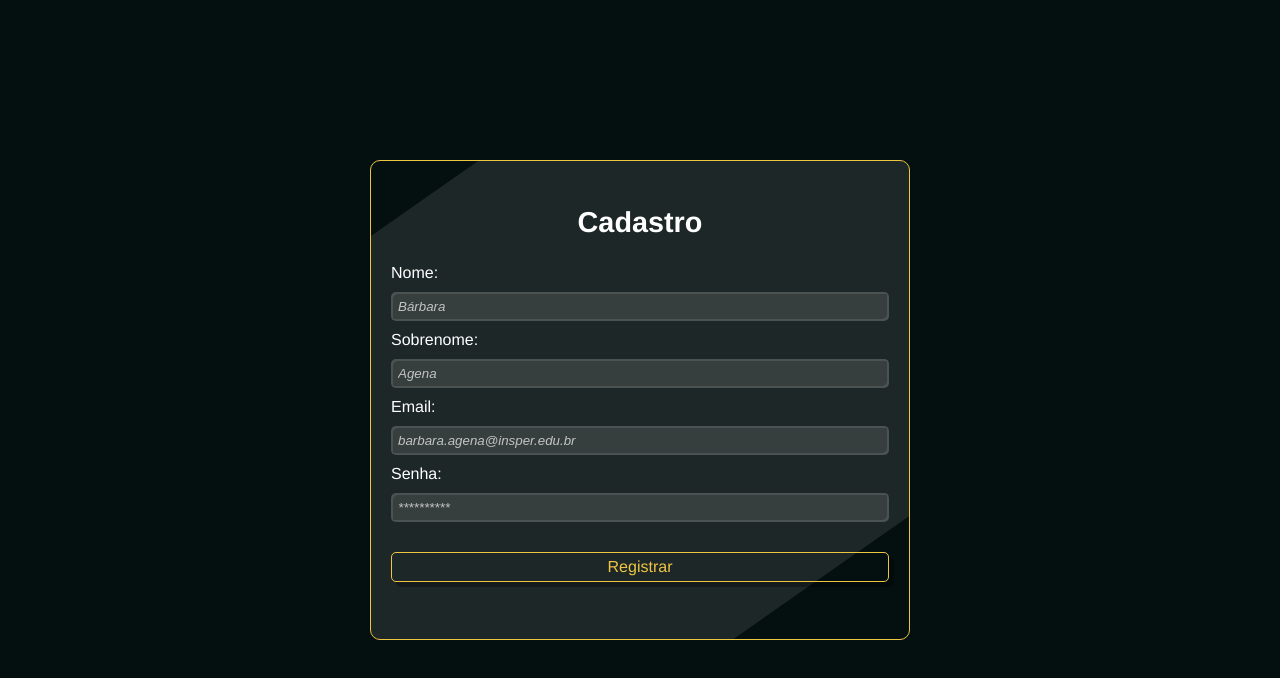
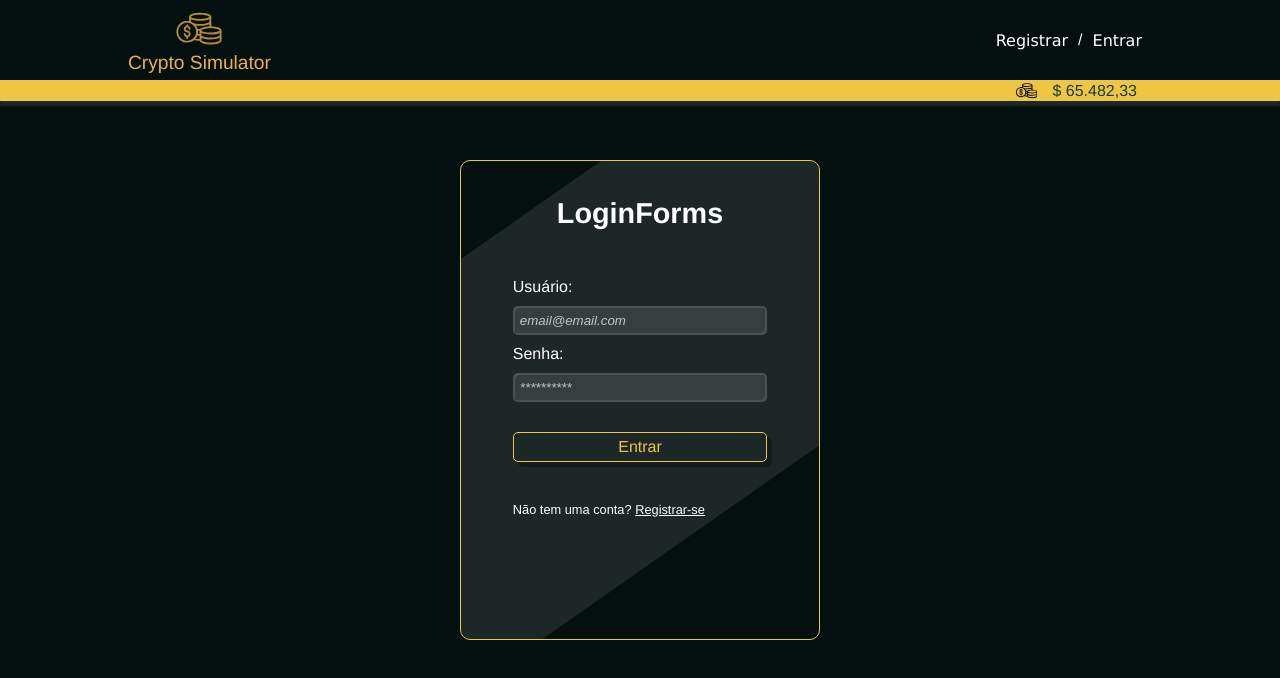
Before and after one commit to Rosada-eng/crypto-simulator, a React (Create React App) app: page /login in a window 1280 px wide. Shown: the top 678 px of the page. Built offline with nearby package versions, Linux system fonts and the light colour scheme.

Commit message:
Adiciona rotas de home / login / registro

```diff
--- a/package.json
+++ b/package.json
@@ -10,8 +10,10 @@
     "@testing-library/jest-dom": "^5.15.0",
     "@testing-library/react": "^11.2.7",
     "@testing-library/user-event": "^12.8.3",
+    "history": "^5.1.0",
     "react": "^17.0.2",
     "react-dom": "^17.0.2",
+    "react-router-dom": "^6.0.0-beta.8",
     "react-scripts": "4.0.3",
     "web-vitals": "^1.1.2"
   },
--- a/src/App.js
+++ b/src/App.js
@@ -1,17 +1,19 @@
 import React from 'react';
-import Broker from './components/Broker/Broker';
+
 import Login from './components/Login/Login';
-import Navbar from './components/Navbar/Navbar';
 import Register from './components/Register/Register';
+import { BrowserRouter, Routes, Route } from 'react-router-dom';
+import Home from './components/Home';
 
 function App() {
   return (
-    <>
-      {/* <Navbar /> */}
-      {/* <Broker /> */}
-      {/* <Login /> */}
-      <Register />
-    </>
+    <BrowserRouter>
+      <Routes>
+        <Route path="/" element={<Home />} />
+        <Route path="/login" element={<Login />} />
+        <Route path="/register" element={<Register />} />
+      </Routes>
+    </BrowserRouter>
   );
 }
 
--- /dev/null
+++ b/src/components/Home.js
@@ -0,0 +1,14 @@
+import React from 'react';
+import Broker from './Broker/Broker';
+import Navbar from './Navbar/Navbar';
+
+const Home = () => {
+  return (
+    <>
+      <Navbar />
+      <Broker />
+    </>
+  );
+};
+
+export default Home;
--- a/src/components/Login/Login.js
+++ b/src/components/Login/Login.js
@@ -1,43 +1,12 @@
 import React from 'react';
-import styled from './Login.module.css';
+import Navbar from '../Navbar/Navbar';
+import LoginForms from './LoginForms';
 
 const Login = () => {
   return (
-    <div className={styled.container}>
-      <div className={styled.box}>
-        <h2 className={styled.title}>Login</h2>
-        <form className={styled.form}>
-          <div className={styled.username}>
-            <label className="Userlabel" htmlFor="username">
-              Usuário:{' '}
-            </label>
-            <input
-              className={styled.inputField}
-              id="username"
-              type="text"
-              placeholder="email@email.com"
-            ></input>
-          </div>
-          <div className={styled.password}>
-            <label className="PassLabel" htmlFor="password">
-              Senha:{' '}
-            </label>
-            <input
-              className={styled.inputField}
-              id="password"
-              type="password"
-              placeholder="**********"
-            ></input>
-          </div>
-          <input className={styled.send} type="submit" value="Entrar"></input>
-          <p className={styled.disclaimer}>
-            Não tem uma conta?{' '}
-            <a className="signUp" href="#">
-              Registrar-se
-            </a>
-          </p>
-        </form>
-      </div>
+    <div>
+      <Navbar />
+      <LoginForms />
     </div>
   );
 };
--- /dev/null
+++ b/src/components/Login/LoginForms.js
@@ -0,0 +1,46 @@
+import React from 'react';
+import { Link } from 'react-router-dom';
+import styled from './LoginForms.module.css';
+
+const LoginForms = () => {
+  return (
+    <div className={styled.container}>
+      <div className={styled.box}>
+        <h2 className={styled.title}>LoginForms</h2>
+        <form className={styled.form}>
+          <div className={styled.username}>
+            <label className="Userlabel" htmlFor="username">
+              Usuário:{' '}
+            </label>
+            <input
+              className={styled.inputField}
+              id="username"
+              type="text"
+              placeholder="email@email.com"
+            ></input>
+          </div>
+          <div className={styled.password}>
+            <label className="PassLabel" htmlFor="password">
+              Senha:{' '}
+            </label>
+            <input
+              className={styled.inputField}
+              id="password"
+              type="password"
+              placeholder="**********"
+            ></input>
+          </div>
+          <input className={styled.send} type="submit" value="Entrar"></input>
+          <p className={styled.disclaimer}>
+            Não tem uma conta?{' '}
+            <Link className="signUp" to="/register">
+              Registrar-se
+            </Link>
+          </p>
+        </form>
+      </div>
+    </div>
+  );
+};
+
+export default LoginForms;
--- a/src/components/Navbar/Navbar.js
+++ b/src/components/Navbar/Navbar.js
@@ -3,17 +3,24 @@ import styled from './Navbar.module.css';
 import { ReactComponent as Logo } from './dollar.svg';
 // import { ReactComponent as Wallet } from './wallet.svg';
 import { ReactComponent as Coin } from './dollar-coin.svg';
+import { Link } from 'react-router-dom';
 
 const Navbar = () => {
   return (
     <div className={styled.container}>
       <div className={styled.header}>
-        <div className={styled.brand}>
+        <Link className={styled.brand} to="/">
           <Logo fill={'#ecb242c2'} />
           <p className={styled.title}>Crypto Simulator</p>
-        </div>
+        </Link>
         <div className={styled.login}>
-          <p>Sign in</p>/<p>Login</p>
+          <Link className={styled.link} to="/register">
+            Registrar
+          </Link>
+          <p> / </p>
+          <Link className={styled.link} to="/login">
+            Entrar
+          </Link>
         </div>
       </div>
 
--- a/src/components/Navbar/Navbar.module.css
+++ b/src/components/Navbar/Navbar.module.css
@@ -49,6 +49,7 @@
   align-items: center;
   height: 100%;
   cursor: pointer;
+  text-decoration: none;
 }
 
 .brand img {
@@ -63,15 +64,19 @@
 .login {
   display: flex;
   justify-content: space-between;
-  width: 7em;
   margin-left: auto;
   font-size: 1em;
   color: var(--silver);
   cursor: pointer;
 }
 
-.login p:hover {
-  transform: scale(1.2);
+.link {
+  margin: 0 10px;
+  text-decoration: none;
+  font-family: Verdana, Geneva, Tahoma, sans-serif;
+}
+.link:hover {
+  transform: scale(1.1);
   transition: 0.2s;
   font-weight: 100;
 }
--- a/src/components/Register/Register.js
+++ b/src/components/Register/Register.js
@@ -1,65 +1,12 @@
 import React from 'react';
-import styled from './Register.module.css';
+import Navbar from '../Navbar/Navbar';
+import RegisterForms from './RegisterForms';
 
 const Register = () => {
   return (
-    <div className={styled.container}>
-      <div className={styled.box}>
-        <h2 className={styled.title}>Cadastro</h2>
-        <form className={styled.form}>
-          <div className={styled.firstName}>
-            <label className="firstNameLabel" htmlFor="firstName">
-              Nome:{' '}
-            </label>
-            <input
-              className={styled.inputField}
-              id="firstName"
-              type="text"
-              placeholder="Bárbara"
-            ></input>
-          </div>
-          <div className={styled.lastName}>
-            <label className="lastNameLabel" htmlFor="lastName">
-              Sobrenome:{' '}
-            </label>
-            <input
-              className={styled.inputField}
-              id="lastName"
-              type="text"
-              placeholder="Agena"
-            ></input>
-          </div>
-          <div className={styled.email}>
-            <label className="emailLabel" htmlFor="email">
-              Email:{' '}
-            </label>
-            <input
-              className={styled.inputField}
-              id="email"
-              type="text"
-              placeholder="barbara.agena@insper.edu.br"
-            ></input>
-          </div>
-          <div className={styled.password}>
-            <label className="PassLabel" htmlFor="password">
-              Senha:{' '}
-            </label>
-            <input
-              className={styled.inputField}
-              id="password"
-              type="password"
-              placeholder="**********"
-            ></input>
-          </div>
-          <input
-            className={styled.send}
-            type="submit"
-            value="Registrar"
-            // TODO: Fazer habilitar somente depois de preencher os campos
-            // disabled={}
-          ></input>
-        </form>
-      </div>
+    <div>
+      <Navbar />
+      <RegisterForms />
     </div>
   );
 };
--- /dev/null
+++ b/src/components/Register/RegisterForms.js
@@ -0,0 +1,67 @@
+import React from 'react';
+import styled from './RegisterForms.module.css';
+
+const RegisterForms = () => {
+  return (
+    <div className={styled.container}>
+      <div className={styled.box}>
+        <h2 className={styled.title}>Cadastro</h2>
+        <form className={styled.form}>
+          <div className={styled.firstName}>
+            <label className="firstNameLabel" htmlFor="firstName">
+              Nome:{' '}
+            </label>
+            <input
+              className={styled.inputField}
+              id="firstName"
+              type="text"
+              placeholder="Bárbara"
+            ></input>
+          </div>
+          <div className={styled.lastName}>
+            <label className="lastNameLabel" htmlFor="lastName">
+              Sobrenome:{' '}
+            </label>
+            <input
+              className={styled.inputField}
+              id="lastName"
+              type="text"
+              placeholder="Agena"
+            ></input>
+          </div>
+          <div className={styled.email}>
+            <label className="emailLabel" htmlFor="email">
+              Email:{' '}
+            </label>
+            <input
+              className={styled.inputField}
+              id="email"
+              type="text"
+              placeholder="barbara.agena@insper.edu.br"
+            ></input>
+          </div>
+          <div className={styled.password}>
+            <label className="PassLabel" htmlFor="password">
+              Senha:{' '}
+            </label>
+            <input
+              className={styled.inputField}
+              id="password"
+              type="password"
+              placeholder="**********"
+            ></input>
+          </div>
+          <input
+            className={styled.send}
+            type="submit"
+            value="Registrar"
+            // TODO: Fazer habilitar somente depois de preencher os campos
+            // disabled={}
+          ></input>
+        </form>
+      </div>
+    </div>
+  );
+};
+
+export default RegisterForms;
```
Also changed, not shown: src/components/Login/LoginForms.module.css (renamed from src/components/Login/Login.module.css), src/components/Register/RegisterForms.module.css (renamed from src/components/Register/Register.module.css), 1 other file (tests, documents, lock files or other folders).
